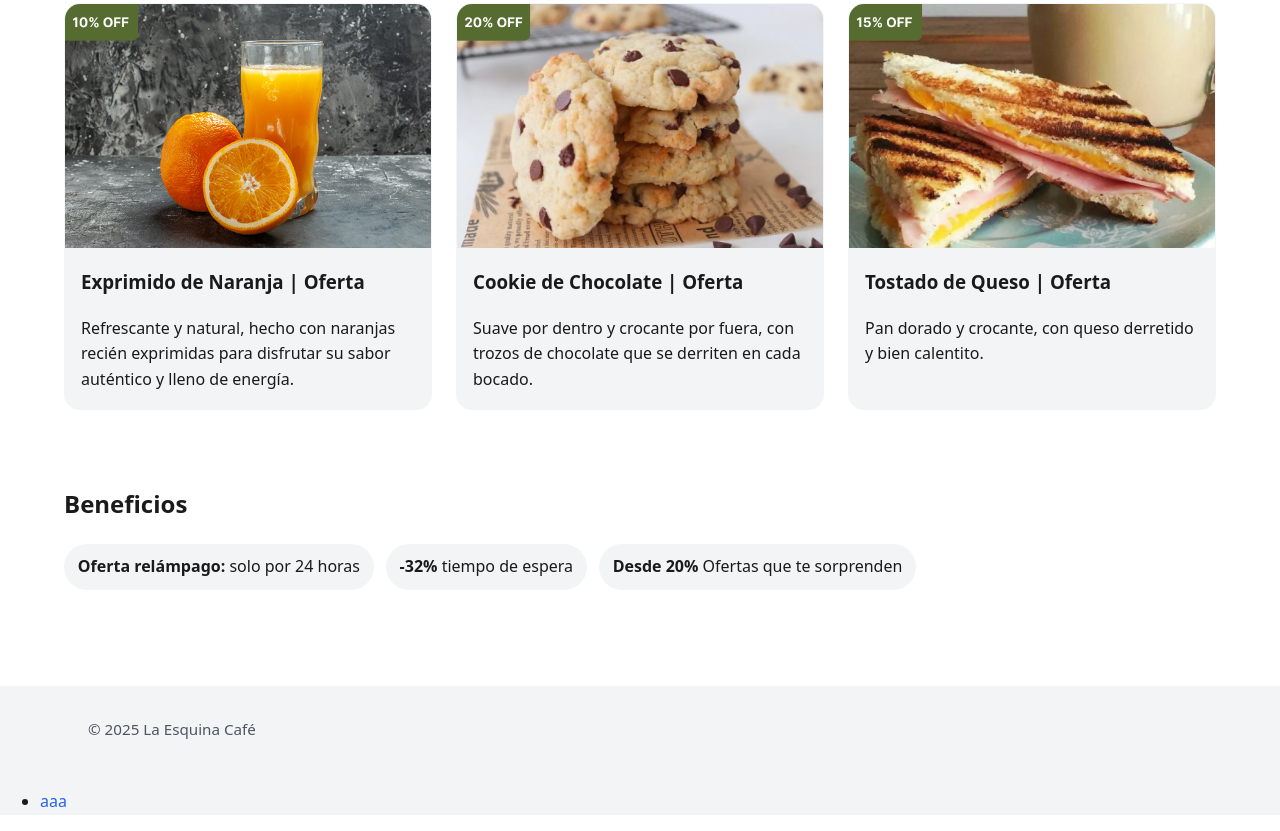
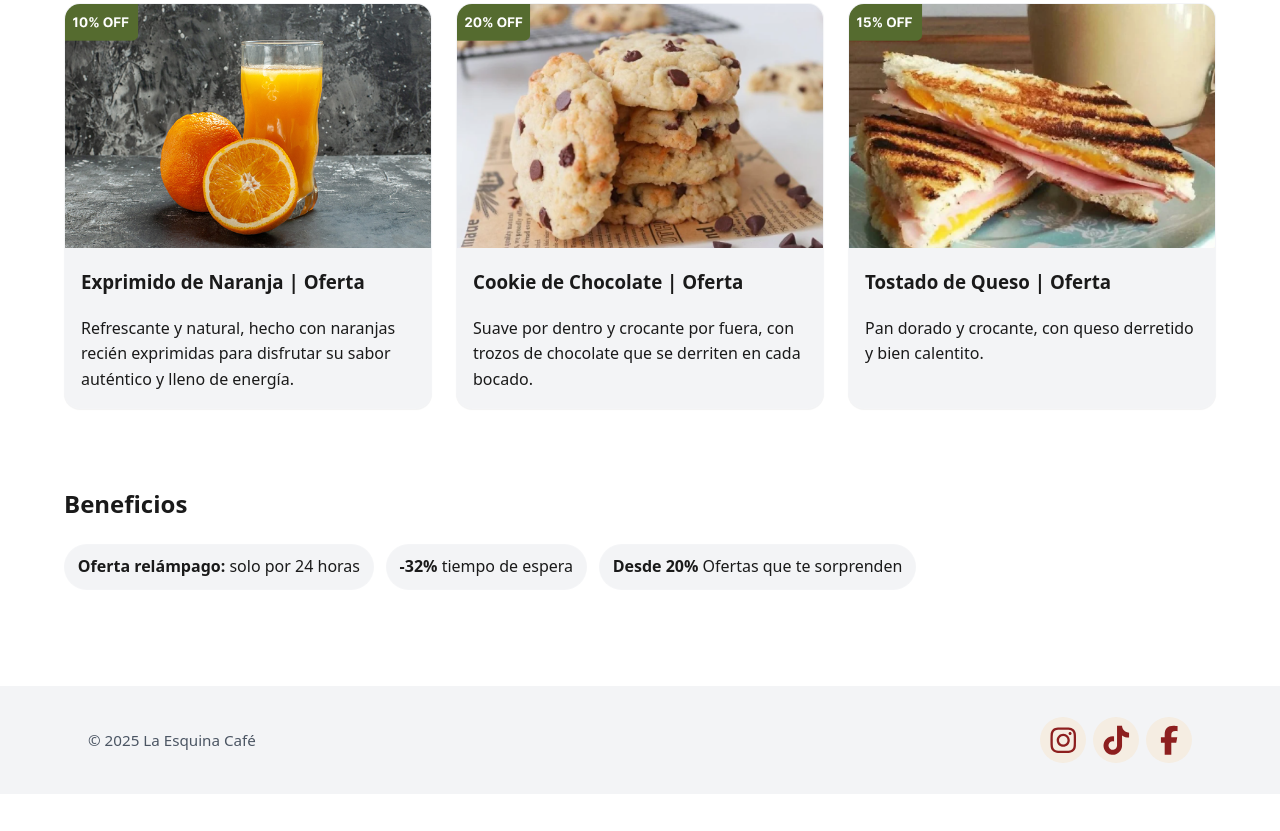
Before and after one commit to AgustinaAngel/esquina-cafe, a plain HTML site: page index.html in a window 1280 px wide. Shown: the part 1081-1912 px from the top of the page. After the commit the page ends 1875 px from the top, so only its background shows below. Drawn offline with Linux system fonts and the light colour scheme.

Commit message:
esquina cafe

```diff
--- a/css/styles.css
+++ b/css/styles.css
@@ -255,6 +255,31 @@ textarea:focus-visible {
 }
 
 /* Secciones */
+footer.site-footer .container {
+  display: flex;
+  justify-content: space-between;
+  align-items: center;
+}
+
+ul.listado-redes {
+  display: flex;
+  list-style: none;
+  gap: 0.5em;
+}
+
+ul.listado-redes a {
+  background-color: #f5ede2;
+  display: flex;
+  border-radius: 50px;
+  width: 3em;
+  height: 3em;
+  padding: 0.3em;
+}
+
+ul.listado-redes svg {
+  fill: #8d1f1f;
+}
+
 .site-footer {
   margin-top: 3rem;
   background: var(--surface);
--- a/index.html
+++ b/index.html
@@ -112,11 +112,27 @@
     <div class="container">
       <p>© <span id="anio">2025</span> La Esquina Café <span class="u-visually-hidden">Todos los derechos
           reservados.</span></p>
+
+
+      <ul class="listado-redes">
+        <li><a href="https://www.instagram.com/" target="_blank"><svg xmlns="http://www.w3.org/2000/svg"
+              viewBox="0 0 640 640">
+              <path
+                d="M320.3 205C256.8 204.8 205.2 256.2 205 319.7C204.8 383.2 256.2 434.8 319.7 435C383.2 435.2 434.8 383.8 435 320.3C435.2 256.8 383.8 205.2 320.3 205zM319.7 245.4C360.9 245.2 394.4 278.5 394.6 319.7C394.8 360.9 361.5 394.4 320.3 394.6C279.1 394.8 245.6 361.5 245.4 320.3C245.2 279.1 278.5 245.6 319.7 245.4zM413.1 200.3C413.1 185.5 425.1 173.5 439.9 173.5C454.7 173.5 466.7 185.5 466.7 200.3C466.7 215.1 454.7 227.1 439.9 227.1C425.1 227.1 413.1 215.1 413.1 200.3zM542.8 227.5C541.1 191.6 532.9 159.8 506.6 133.6C480.4 107.4 448.6 99.2 412.7 97.4C375.7 95.3 264.8 95.3 227.8 97.4C192 99.1 160.2 107.3 133.9 133.5C107.6 159.7 99.5 191.5 97.7 227.4C95.6 264.4 95.6 375.3 97.7 412.3C99.4 448.2 107.6 480 133.9 506.2C160.2 532.4 191.9 540.6 227.8 542.4C264.8 544.5 375.7 544.5 412.7 542.4C448.6 540.7 480.4 532.5 506.6 506.2C532.8 480 541 448.2 542.8 412.3C544.9 375.3 544.9 264.5 542.8 227.5zM495 452C487.2 471.6 472.1 486.7 452.4 494.6C422.9 506.3 352.9 503.6 320.3 503.6C287.7 503.6 217.6 506.2 188.2 494.6C168.6 486.8 153.5 471.7 145.6 452C133.9 422.5 136.6 352.5 136.6 319.9C136.6 287.3 134 217.2 145.6 187.8C153.4 168.2 168.5 153.1 188.2 145.2C217.7 133.5 287.7 136.2 320.3 136.2C352.9 136.2 423 133.6 452.4 145.2C472 153 487.1 168.1 495 187.8C506.7 217.3 504 287.3 504 319.9C504 352.5 506.7 422.6 495 452z">
+              </path>
+            </svg></a></li>
+        <li><a href="https://www.tiktok.com/es/" target="_blank"><svg xmlns="http://www.w3.org/2000/svg"
+              viewBox="0 0 640 640">
+              <path
+                d="M544.5 273.9C500.5 274 457.5 260.3 421.7 234.7L421.7 413.4C421.7 446.5 411.6 478.8 392.7 506C373.8 533.2 347.1 554 316.1 565.6C285.1 577.2 251.3 579.1 219.2 570.9C187.1 562.7 158.3 545 136.5 520.1C114.7 495.2 101.2 464.1 97.5 431.2C93.8 398.3 100.4 365.1 116.1 336C131.8 306.9 156.1 283.3 185.7 268.3C215.3 253.3 248.6 247.8 281.4 252.3L281.4 342.2C266.4 337.5 250.3 337.6 235.4 342.6C220.5 347.6 207.5 357.2 198.4 369.9C189.3 382.6 184.4 398 184.5 413.8C184.6 429.6 189.7 444.8 199 457.5C208.3 470.2 221.4 479.6 236.4 484.4C251.4 489.2 267.5 489.2 282.4 484.3C297.3 479.4 310.4 469.9 319.6 457.2C328.8 444.5 333.8 429.1 333.8 413.4L333.8 64L421.8 64C421.7 71.4 422.4 78.9 423.7 86.2C426.8 102.5 433.1 118.1 442.4 131.9C451.7 145.7 463.7 157.5 477.6 166.5C497.5 179.6 520.8 186.6 544.6 186.6L544.6 274z" />
+            </svg></a></li>
+        <li><a href="https://www.facebook.com/" target="_blank"><svg xmlns="http://www.w3.org/2000/svg"
+              viewBox="0 0 640 640">
+              <path
+                d="M240 363.3L240 576L356 576L356 363.3L442.5 363.3L460.5 265.5L356 265.5L356 230.9C356 179.2 376.3 159.4 428.7 159.4C445 159.4 458.1 159.8 465.7 160.6L465.7 71.9C451.4 68 416.4 64 396.2 64C289.3 64 240 114.5 240 223.4L240 265.5L174 265.5L174 363.3L240 363.3z" />
+            </svg></a></li>
+      </ul>
     </div>
-
-    <ul>
-      <li><a>aaa</a></li>
-    </ul>
   </footer>
 </body>
 
```
